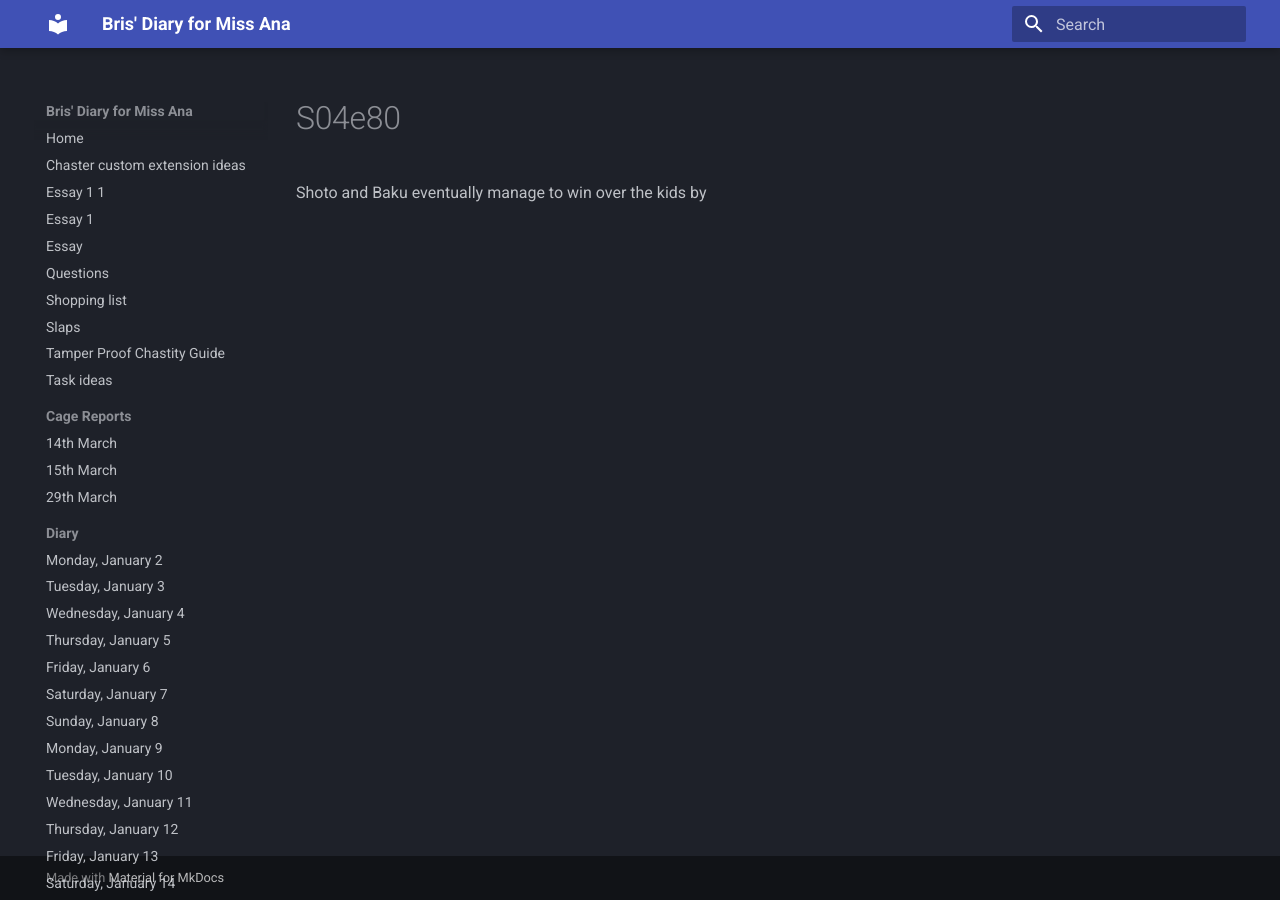
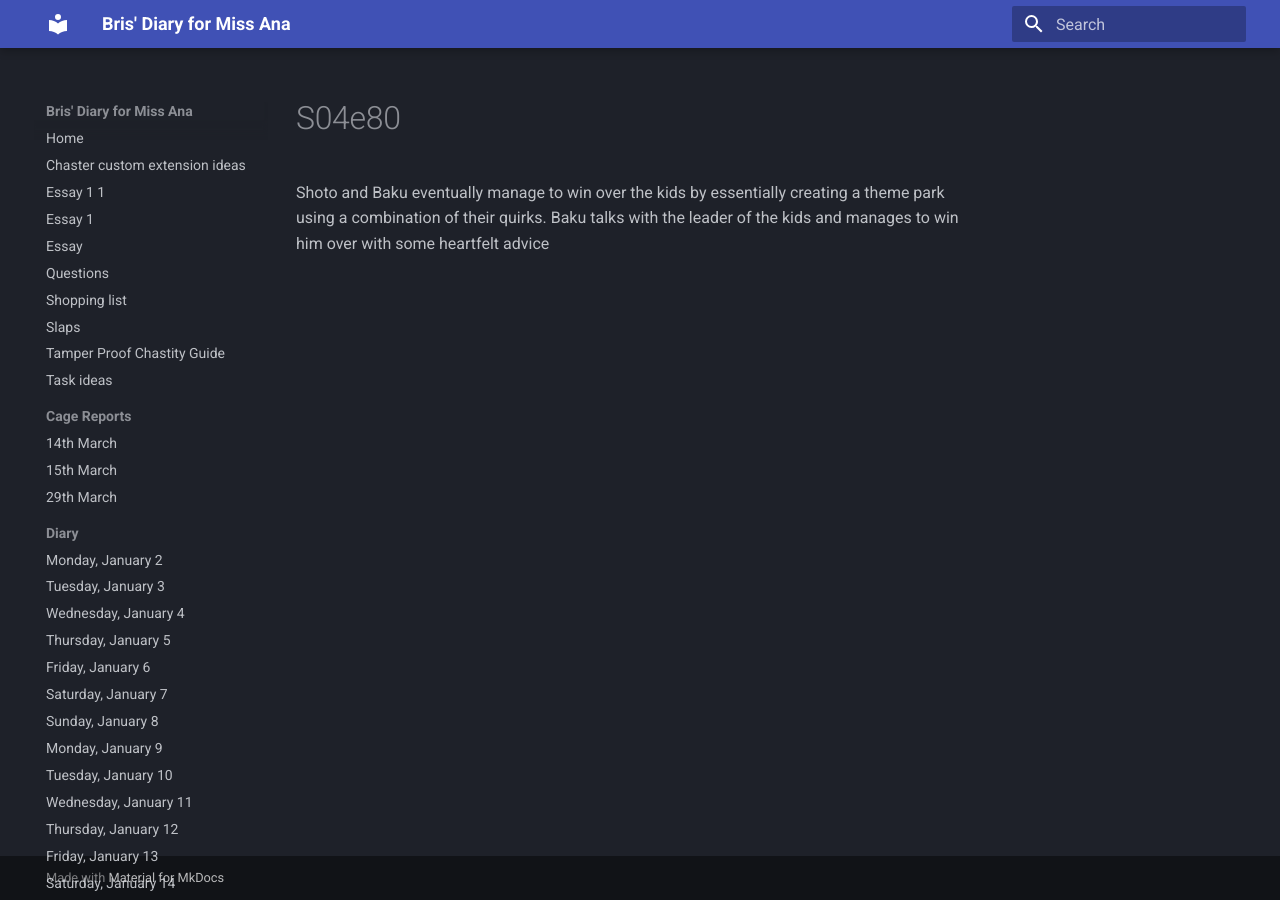
Before and after one commit to bris00/DFMA, an MkDocs documentation site: the page built from diary/Series/My Hero Academia/s04e80.md, in a window 1280 px wide. Built offline with MkDocs 1.6.1 and Material for MkDocs 9.7.7, drawn with Linux system fonts in a browser that asks for light colours.

Commit message:
vault backup: 2023-03-30 15:27:49
Affected files:
diary/Series/My Hero Academia/s04e80.md

```diff
--- a/diary/Series/My Hero Academia/s04e80.md
+++ b/diary/Series/My Hero Academia/s04e80.md
@@ -1 +1 @@
-Shoto and Baku eventually manage to win over the kids by
+Shoto and Baku eventually manage to win over the kids by essentially creating a theme park using a combination of their quirks. Baku talks with the leader of the kids and manages to win him over with some heartfelt advice
```
